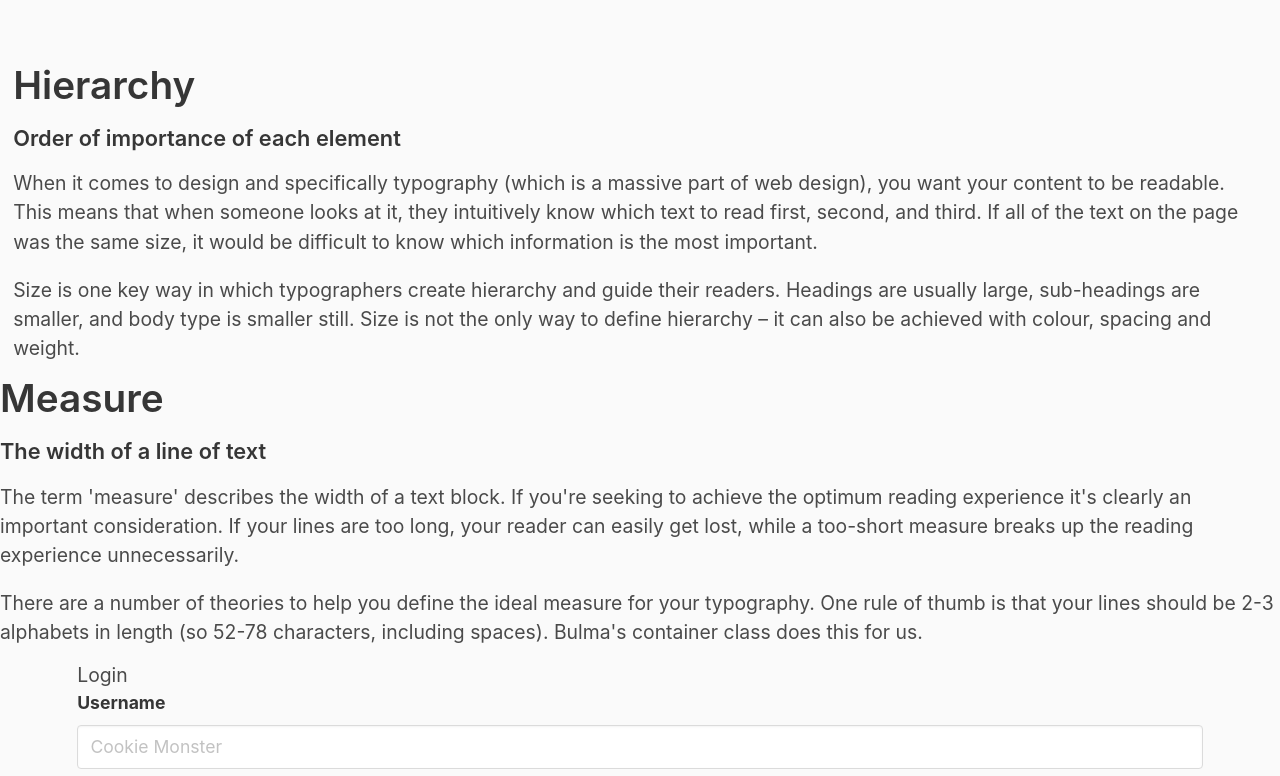
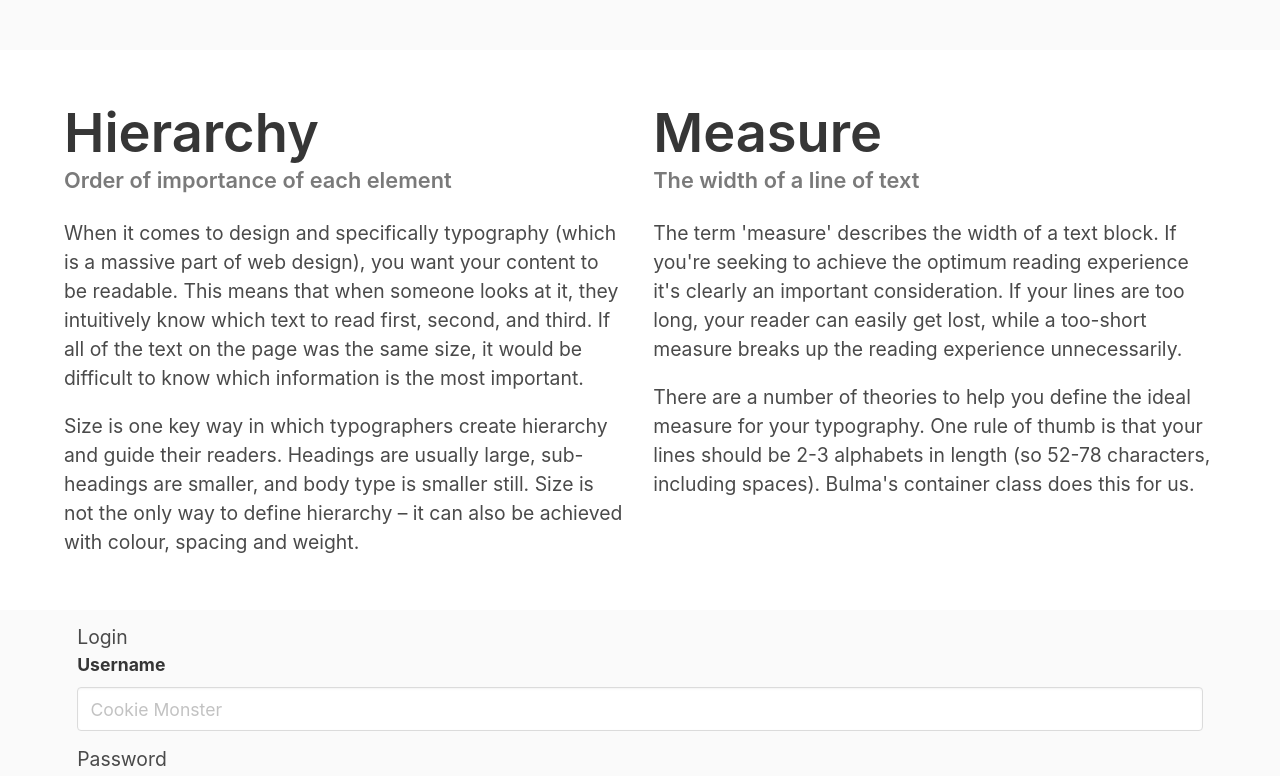
Before and after one commit to jdmar3-comp426/a02-johnmoore98, a website: page index.html in a window 1280 px wide. Shown: the part 2954-3730 px from the top of the page. Drawn offline with nearby package versions, Linux system fonts and the light colour scheme; a web font is replaced by a local one.

Commit message:
Hierarchy and Measure changes

```diff
--- a/index.html
+++ b/index.html
@@ -115,13 +115,13 @@
         </div>
     </div>
 </section>
-<section class="">
-    <div class="">
+<section class="section has-background-white">
+    <div class="container">
         <div class="content">
-            <div class="">
+            <div class="columns">
                 <div class="column">
-                    <h1 class="">Hierarchy</h1>
-                    <h5 class="">Order of importance of each element</h5>
+                    <h1 class="title">Hierarchy</h1>
+                    <h5 class="subtitle has-text-grey has-text-weight-norma">Order of importance of each element</h5>
                     <p>
 		    	When it comes to design and specifically typography (which is a massive part of web design), you want your content to be readable.
 			This means that when someone looks at it, they intuitively know which text to read first, second, and third.
@@ -133,9 +133,9 @@
                         Size is not the only way to define hierarchy – it can also be achieved with colour, spacing and weight.
 		    </p>
                 </div>
-                <div class="">
-                    <h1 class="">Measure</h1>
-                    <h5 class="">The width of a line of text</h5>
+                <div class="column">
+                    <h1 class="title">Measure</h1>
+                    <h5 class="subtitle has-text-grey has-text-weight-norma">The width of a line of text</h5>
                     <p>
 		    	The term 'measure' describes the width of a text block.
 		    	If you're seeking to achieve the optimum reading experience it's clearly an important consideration.
```
